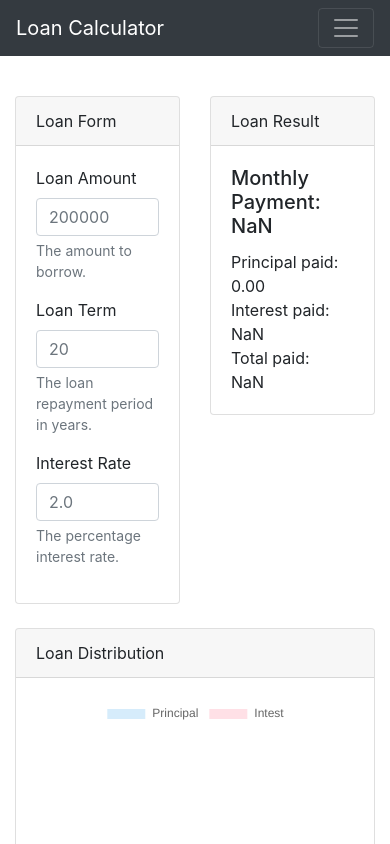
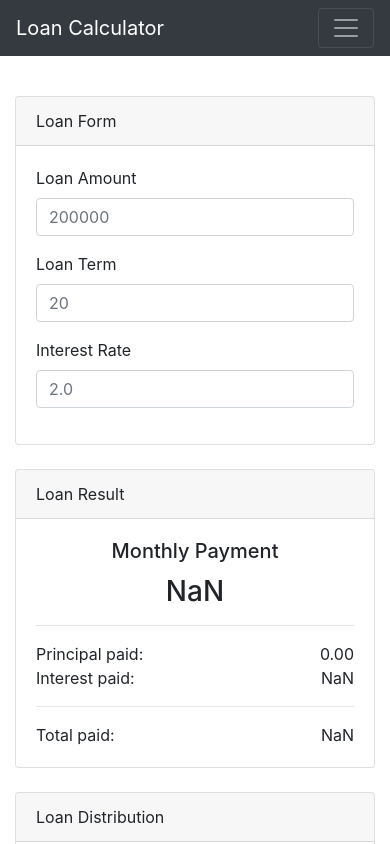
Before and after one commit to AndreMiras/loan-calculator, a React (Create React App) app: page / in a window 390 px wide. Shown: the top 844 px of the page. Built offline with nearby package versions, Linux system fonts and the light colour scheme.

Commit message:
:iphone: Improves responsiveness and layout

```diff
--- a/src/App.tsx
+++ b/src/App.tsx
@@ -17,7 +17,7 @@ const App = (): JSX.Element => {
       <Header />
       <div className="container">
         <Row>
-          <Col>
+          <Col sm={12} md={6}>
             <LoanForm onAmount={setAmount} onTerm={setTerm} onInterest={setInterest} />
           </Col>
           <Col>
--- a/src/components/LoanForm.tsx
+++ b/src/components/LoanForm.tsx
@@ -13,7 +13,7 @@ const AmountField: FunctionComponent<AmountFieldProps> = ({ onChange }) => (
   <Form.Group controlId="loan-amount">
     <Form.Label>Loan Amount</Form.Label>
     <Form.Control type="number" placeholder="200000" onChange={(e) => onChange(eventTargetValueNumber(e))} />
-    <Form.Text className="text-muted">
+    <Form.Text className="text-muted d-none d-md-block">
       The amount to borrow.
     </Form.Text>
   </Form.Group>
@@ -27,7 +27,7 @@ const TermField: FunctionComponent<TermFieldProps> = ({ onChange }) => (
   <Form.Group controlId="loan-term">
     <Form.Label>Loan Term</Form.Label>
     <Form.Control type="number" placeholder="20" onChange={(e) => onChange(eventTargetValueNumber(e))} />
-    <Form.Text className="text-muted">
+    <Form.Text className="text-muted d-none d-md-block">
       The loan repayment period in years.
     </Form.Text>
   </Form.Group>
@@ -41,7 +41,7 @@ const InterestRateField: FunctionComponent<InterestRateFieldProps> = ({ onChange
   <Form.Group controlId="loan-interest-rate">
     <Form.Label>Interest Rate</Form.Label>
     <Form.Control type="number" placeholder="2.0" onChange={(e) => onChange(eventTargetValueNumber(e))} />
-    <Form.Text className="text-muted">
+    <Form.Text className="text-muted d-none d-md-block">
       The percentage interest rate.
     </Form.Text>
   </Form.Group>
--- a/src/components/LoanResult.tsx
+++ b/src/components/LoanResult.tsx
@@ -12,14 +12,17 @@ const LoanResult: FunctionComponent<LoanResultProps> = ({ monthlyPayment, amount
   <Card className="mt-4">
     <Card.Header>Loan Result</Card.Header>
     <Card.Body>
-      <Card.Title>Monthly Payment: { monthlyPayment.toFixed(2) }</Card.Title>
+      <Card.Title className="text-center">Monthly Payment</Card.Title>
+      <h3 className="text-center">{ monthlyPayment.toFixed(2) }</h3>
+      <hr/>
       <Row>
-        <Col md={6}>Principal paid:</Col>
-        <Col md={6}>{ amount.toFixed(2) }</Col>
-        <Col md={6}>Interest paid:</Col>
-        <Col md={6}>{ totalInterest.toFixed(2) }</Col>
-        <Col md={6}>Total paid:</Col>
-        <Col md={6}>{ total.toFixed(2) }</Col>
+        <Col xs={6}>Principal paid:</Col>
+        <Col xs={6} className="text-right">{ amount.toFixed(2) }</Col>
+        <Col xs={6}>Interest paid:</Col>
+        <Col xs={6} className="text-right">{ totalInterest.toFixed(2) }</Col>
+        <Col xs={12}><hr/></Col>
+        <Col xs={6}>Total paid:</Col>
+        <Col xs={6} className="text-right">{ total.toFixed(2) }</Col>
       </Row>
     </Card.Body>
   </Card>
```
